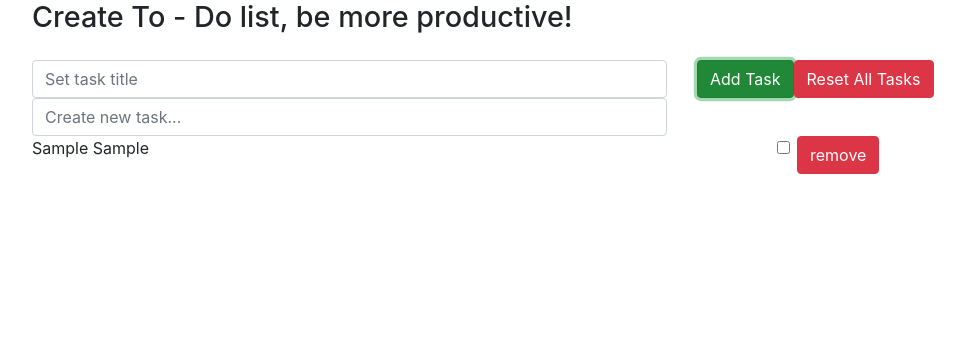
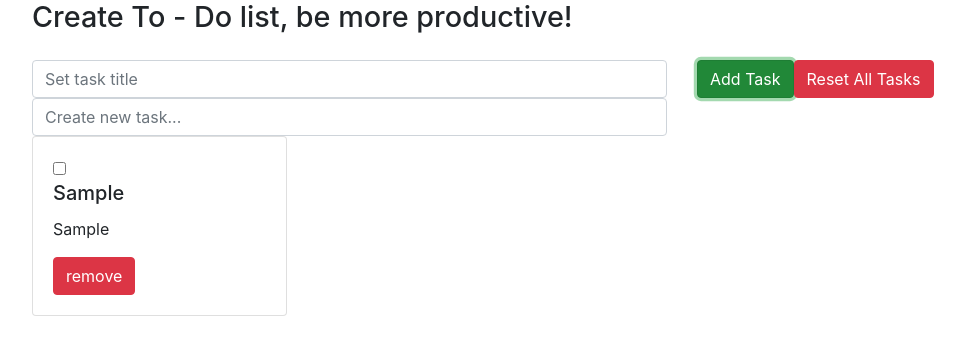
Before and after one commit to Arthur-Ayvazyan/app-todo, a React (Create React App) app: page / in a window 1280 px wide. Both pictures are taken after typing "Sample", "Sample" into the empty fields and a click on the button "Add Task". Shown: the top 352 px of the page, without its empty margins (53-1018 px from the left). Built offline with nearby package versions, Linux system fonts and the light colour scheme.

Commit message:
added bootstrap Card component

```diff
--- a/src/component/todo/ToDo.jsx
+++ b/src/component/todo/ToDo.jsx
@@ -1,6 +1,6 @@
 import React, { Component } from 'react';
 import Task from './Task';
-import { Container, Row, Col, Button, Form } from 'react-bootstrap';
+import { Container, Row, Col, Button, Form, Card } from 'react-bootstrap';
 import idGenerator from '../../helpers/idGenerator';
 
 class ToDo extends Component {
@@ -69,21 +69,18 @@ class ToDo extends Component {
 
     const { taskText, taskTitle, arrTaskas } = this.state;
     const list = arrTaskas.map((task, index) => {
-      return <Col xs={12} id={index} key={index} className="todo__list" >
-        <Row >
-          <Col xs={8}>
-            <Task id={task.id} title={task.title} text={task.text} />
-          </Col>
-          <Col xs={4}>
-            <Form.Group>
-              <Row>
-                <Form.Check type="checkbox" id={index} onChange={this.checkDone} />
-                <Button variant={"danger"} value={index} onClick={(e) => this.removeCurrentTask(task.id)}>remove</Button>
-              </Row>
-            </Form.Group>
-          </Col>
-        </Row>
-      </Col >
+      return (
+        <Col xs={3} id={index} key={index} className="todo__list" >
+          <Card>
+            <Card.Body>
+              <Form.Check type="checkbox" id={index} onChange={this.checkDone} />
+              <Card.Title>{task.title}</Card.Title>
+              <Card.Text>{task.text}</Card.Text>
+              <Button variant="danger" onClick={(e) => this.removeCurrentTask(task.id)}>remove</Button>
+            </Card.Body>
+          </Card>
+        </Col >
+      )
     });
 
     return (
```
